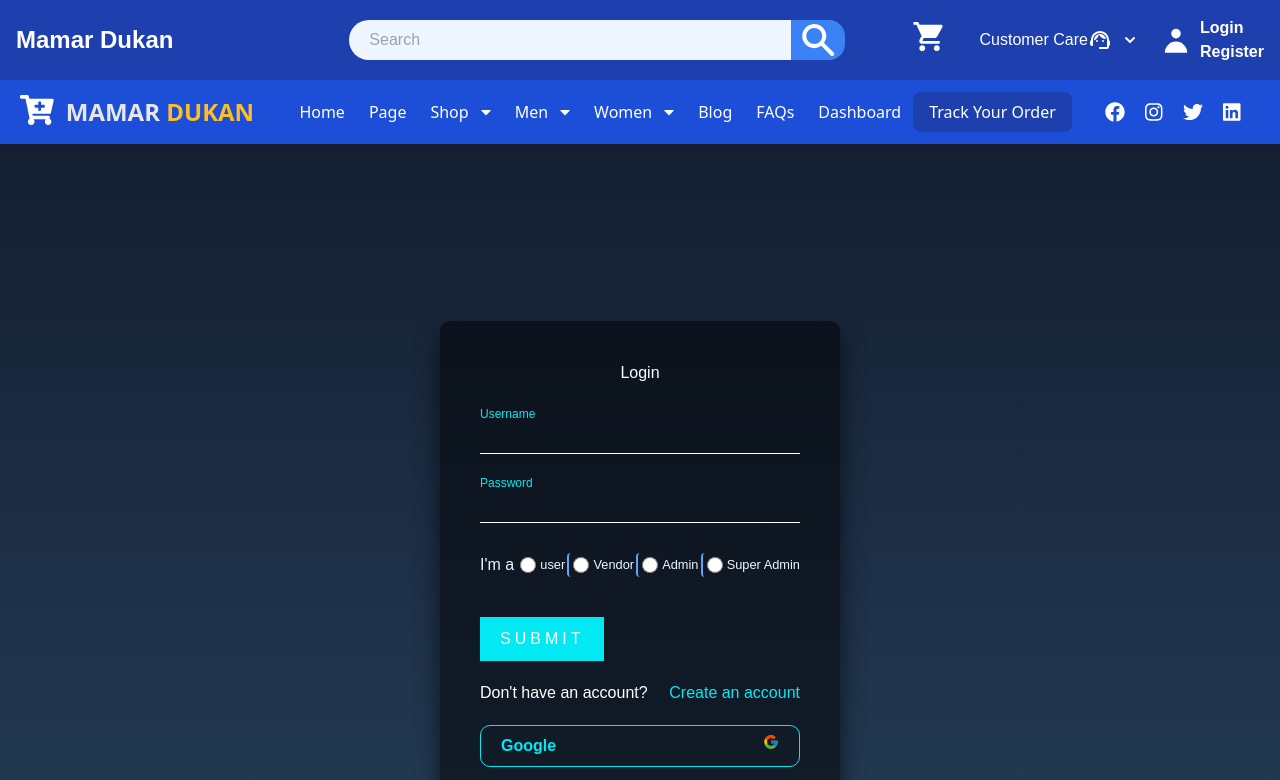
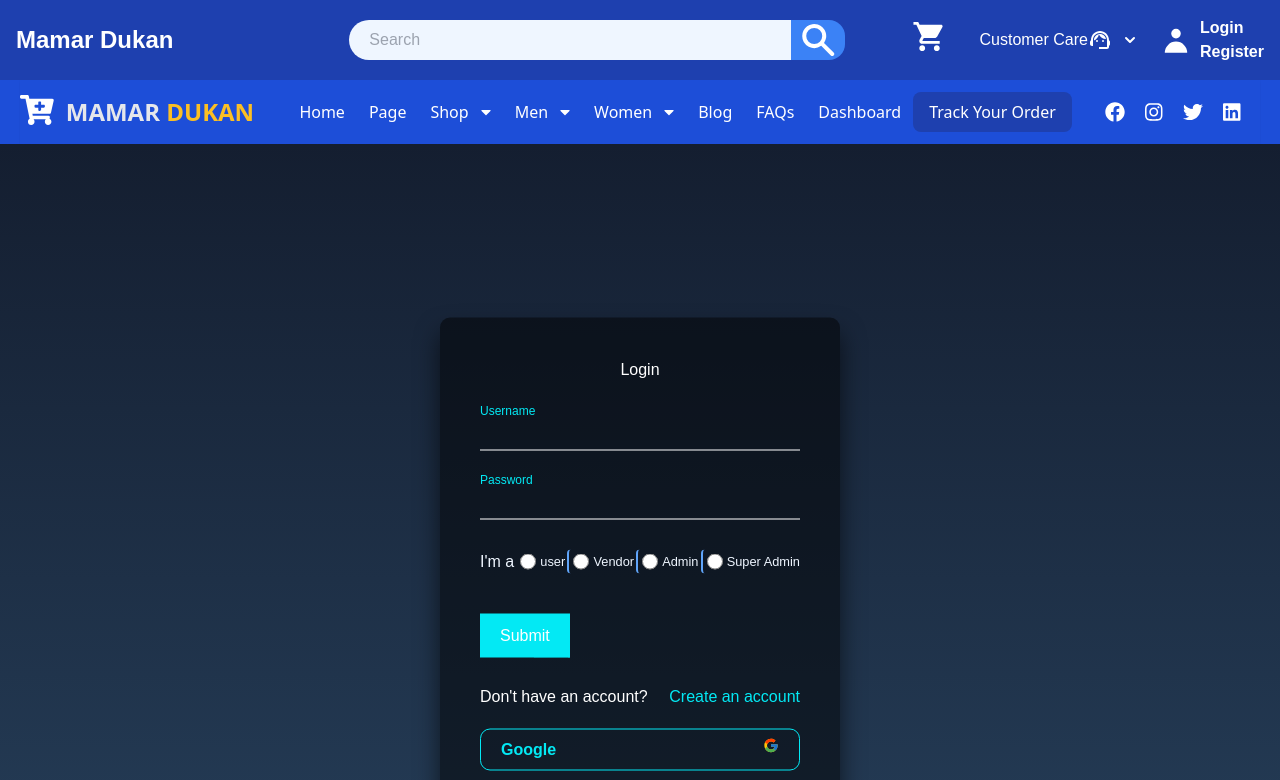
Before and after one commit to Robustdevs5/MamarDukan-client, a React (Create React App) app: page /login in a window 1280 px wide. Shown: the top 780 px of the page. Built offline with nearby package versions, Linux system fonts and the light colour scheme; no server answers.

Commit message:
updated login page

```diff
--- a/src/Components/Authentication/SignIn/SIgnIn.js
+++ b/src/Components/Authentication/SignIn/SIgnIn.js
@@ -381,17 +381,13 @@ const SIgnIn = () => {
                             <span></span>
                             Submit
                         </a> */}
-                        <input type="submit" className="submitBtn" value="Submit" />
-
-                        {/* <input type="submit" value="Log In" className="submit-button btn"/>
-                        <p>Don' have an account?
-                            <Link
-                                to="/register"
-                                style={{ textDecoration: "underline", paddingLeft:small0px' }}
-                            >
-                                Create An Account
-                            </Link>
-                        </p> */}
+                         <label className="submitBtnAnimation">
+                                <span className="btnAnimation"></span>
+                                <span className="btnAnimation"></span>
+                                <span className="btnAnimation"></span>
+                                <span className="btnAnimation"></span>
+                                <button type="submit" value="Submit">Submit</button>
+                        </label>
 
                     </form>
                     <div className="social-login">
@@ -405,7 +401,6 @@ const SIgnIn = () => {
                             <div className="flex justify-between">
                                 <h1>Google </h1>
                                 <span>
-                                    {/* <FontAwesomeIcon className="text-red-600" icon={faGoogle}/> */}
                                     <FcGoogle/>
                                 </span>
                             </div>
@@ -414,7 +409,7 @@ const SIgnIn = () => {
                             <div className="flex justify-between">
                                 <h1>Github </h1>
                                 <span>
-                                <AiFillGithub/>
+                                    <AiFillGithub/>
                                 </span>
                             </div>
                         </button>
--- a/src/Components/Authentication/SignIn/SignIn.css
+++ b/src/Components/Authentication/SignIn/SignIn.css
@@ -163,7 +163,7 @@ button.login-btn span {
   transition: all .5s;
 }
 
-.login-box form .submitBtn {
+.login-box form .submitBtnAnimation {
   position: relative;
   display: inline-block;
   padding: 10px 20px;
@@ -175,21 +175,22 @@ button.login-btn span {
   overflow: hidden;
   transition: .5s;
   margin-top: 40px;
-  letter-spacing: 4px
+  letter-spacing: 4px;
+  cursor: pointer;
 }
 
-.login-box .submitBtn:hover {
+.login-box .submitBtnAnimation:hover {
   background: #03e8f407;
   color: #fff;
   border-radius: 5px;
 }
 
-.login-box a span {
+.login-box .btnAnimation {
   position: absolute;
   display: block;
 }
 
-.login-box a span:nth-child(1) {
+.login-box .btnAnimation:nth-child(1) {
   top: 0;
   left: -100%;
   width: 100%;
@@ -207,7 +208,7 @@ button.login-btn span {
   }
 }
 
-.login-box a span:nth-child(2) {
+.login-box .btnAnimation:nth-child(2) {
   top: -100%;
   right: 0;
   width: 2px;
@@ -226,7 +227,7 @@ button.login-btn span {
   }
 }
 
-.login-box a span:nth-child(3) {
+.login-box .btnAnimation:nth-child(3) {
   bottom: 0;
   right: -100%;
   width: 100%;
@@ -245,7 +246,7 @@ button.login-btn span {
   }
 }
 
-.login-box a span:nth-child(4) {
+.login-box .btnAnimation:nth-child(4) {
   bottom: -100%;
   left: 0;
   width: 2px;
```
